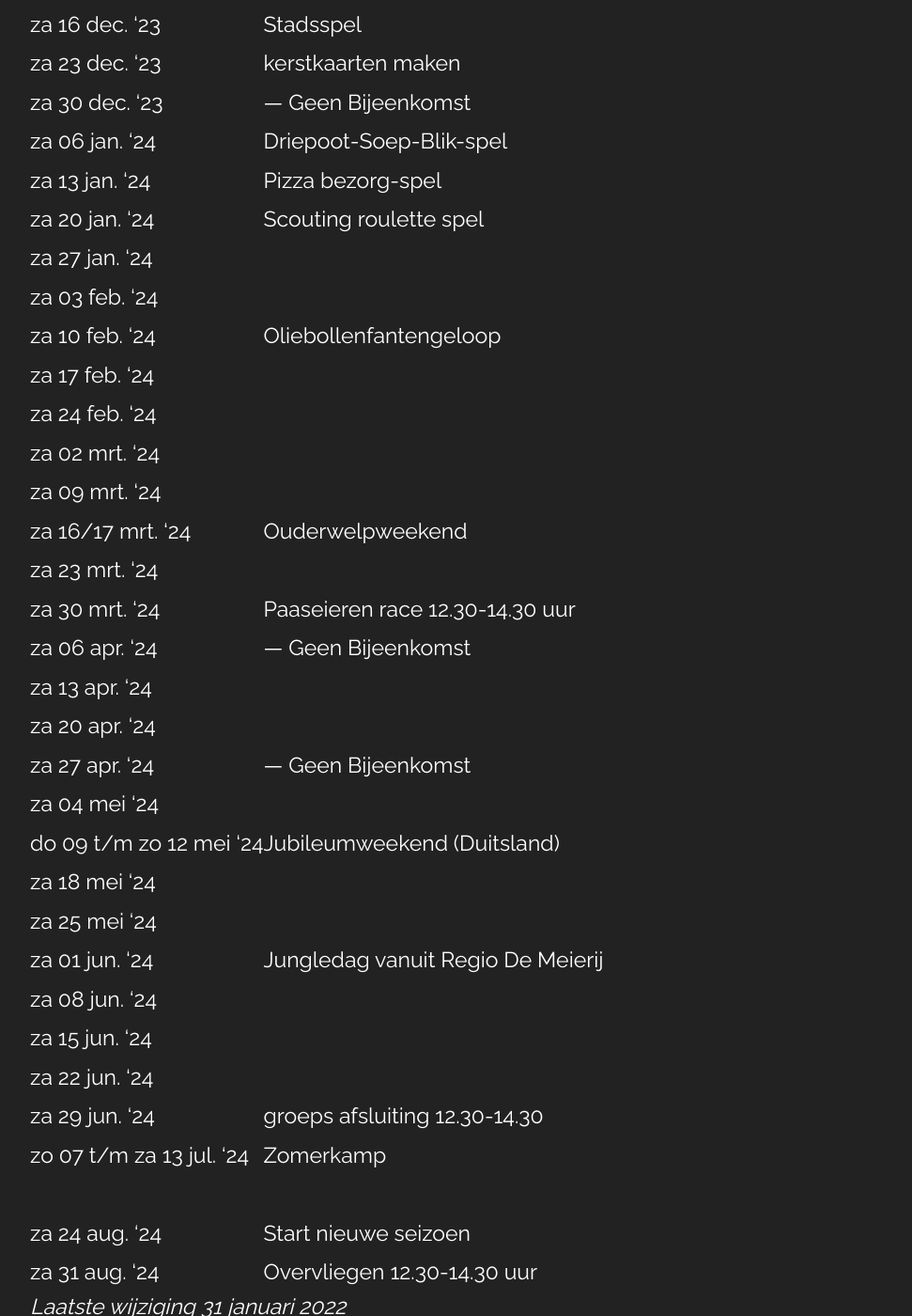
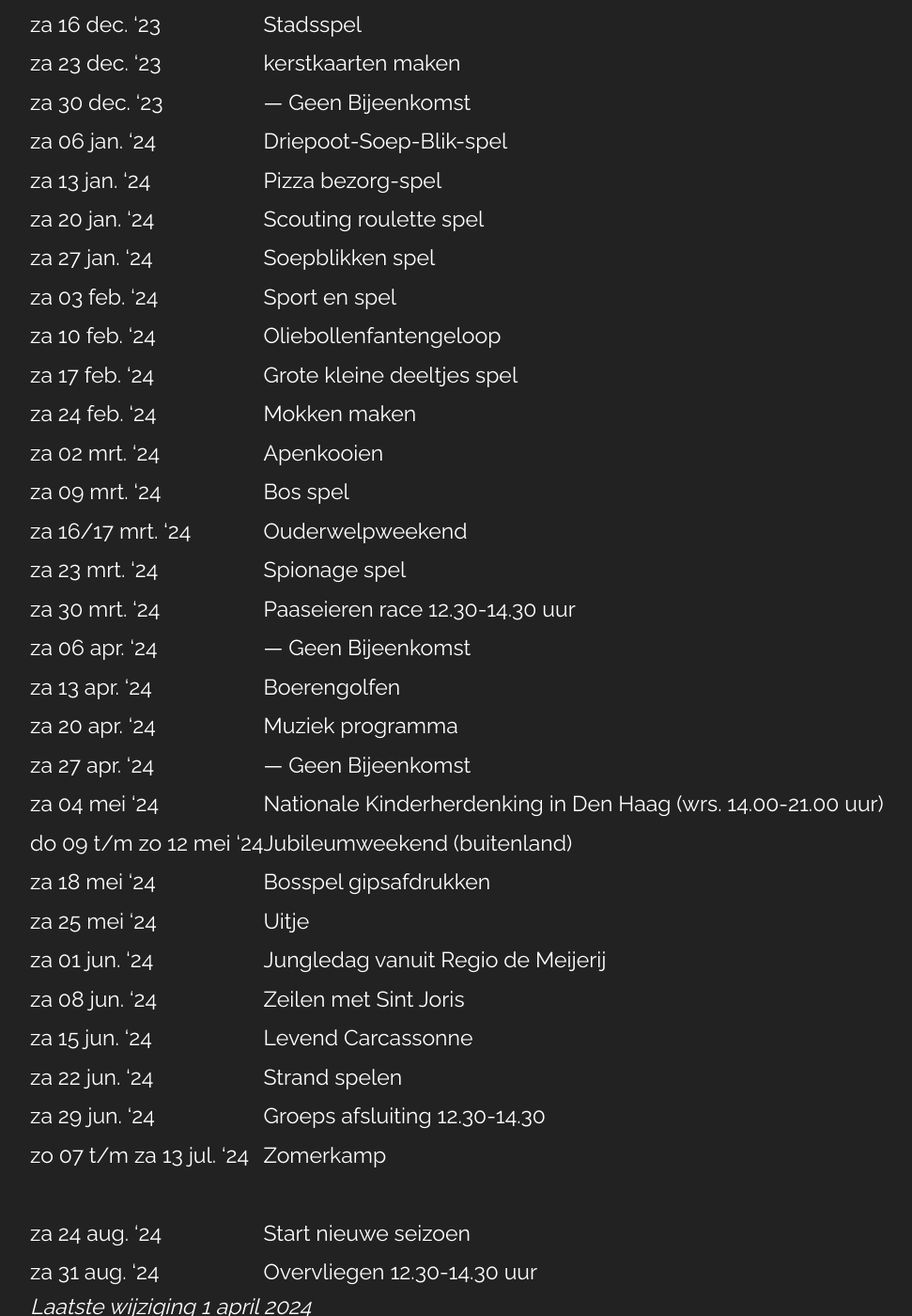
Before and after one commit to nognooitmeegemaakt/website, a Jekyll site: the page built from _agenda/welpen.md, in a window 1280 px wide and 1400 px high, scrolled down 1126 px. Shown: the whole window at 94% size, without its empty margins (14-985 px from the left). Built offline with Jekyll 4.4.1, drawn with Linux system fonts in a browser that asks for light colours; some web fonts are replaced.

Commit message:
Update 'welpen' agenda

```diff
--- a/_agenda/welpen.md
+++ b/_agenda/welpen.md
@@ -3,7 +3,7 @@ title: Welpen Programma
 layout: agenda
 category: agenda
 agenda: welpen
-footer: "_Laatste wijziging 31 januari 2022_"
+footer: "_Laatste wijziging 1 april 2024_"
 ---
 
 Welpen Programma van januari - juli
@@ -34,29 +34,29 @@ Aangepast op 31 januari 2023.
 | za 06 jan. '24 | Driepoot-Soep-Blik-spel |
 | za 13 jan. '24 | Pizza bezorg-spel |
 | za 20 jan. '24 | Scouting roulette spel |
-| za 27 jan. '24 | |
-| za 03 feb. '24 | |
+| za 27 jan. '24 | Soepblikken spel |
+| za 03 feb. '24 | Sport en spel |
 | za 10 feb. '24 | Oliebollenfantengeloop |
-| za 17 feb. '24 | |
-| za 24 feb. '24 | |
-| za 02 mrt. '24 | |
-| za 09 mrt. '24 | |
+| za 17 feb. '24 | Grote kleine deeltjes spel |
+| za 24 feb. '24 | Mokken maken |
+| za 02 mrt. '24 | Apenkooien |
+| za 09 mrt. '24 | Bos spel |
 | za 16/17 mrt. '24 | Ouderwelpweekend |
-| za 23 mrt. '24 | |
+| za 23 mrt. '24 | Spionage spel |
 | za 30 mrt. '24 | Paaseieren race 12.30-14.30 uur |
 | za 06 apr. '24 | — Geen Bijeenkomst |
-| za 13 apr. '24 | |
-| za 20 apr. '24 | |
+| za 13 apr. '24 | Boerengolfen |
+| za 20 apr. '24 | Muziek programma |
 | za 27 apr. '24 | — Geen Bijeenkomst |
-| za 04 mei '24  | |
-| do 09 t/m zo 12 mei '24 | Jubileumweekend (Duitsland) |
-| za 18 mei '24  | |
-| za 25 mei '24  | |
-| za 01 jun. '24 | Jungledag vanuit Regio De Meierij |
-| za 08 jun. '24 | |
-| za 15 jun. '24 | |
-| za 22 jun. '24 | |
-| za 29 jun. '24 | groeps afsluiting 12.30-14.30 |
+| za 04 mei '24 | Nationale Kinderherdenking in Den Haag (wrs. 14.00-21.00 uur) |
+| do 09 t/m zo 12 mei '24 | Jubileumweekend (buitenland) |
+| za 18 mei '24 | Bosspel gipsafdrukken |
+| za 25 mei '24 | Uitje |
+| za 01 jun. '24 | Jungledag vanuit Regio de Meijerij |
+| za 08 jun. '24 | Zeilen met Sint Joris |
+| za 15 jun. '24 | Levend Carcassonne |
+| za 22 jun. '24 | Strand spelen |
+| za 29 jun. '24 | Groeps afsluiting 12.30-14.30 |
 | zo 07 t/m za 13 jul. '24 | Zomerkamp |
 | | |
 | za 24 aug. '24 | Start nieuwe seizoen |
```
